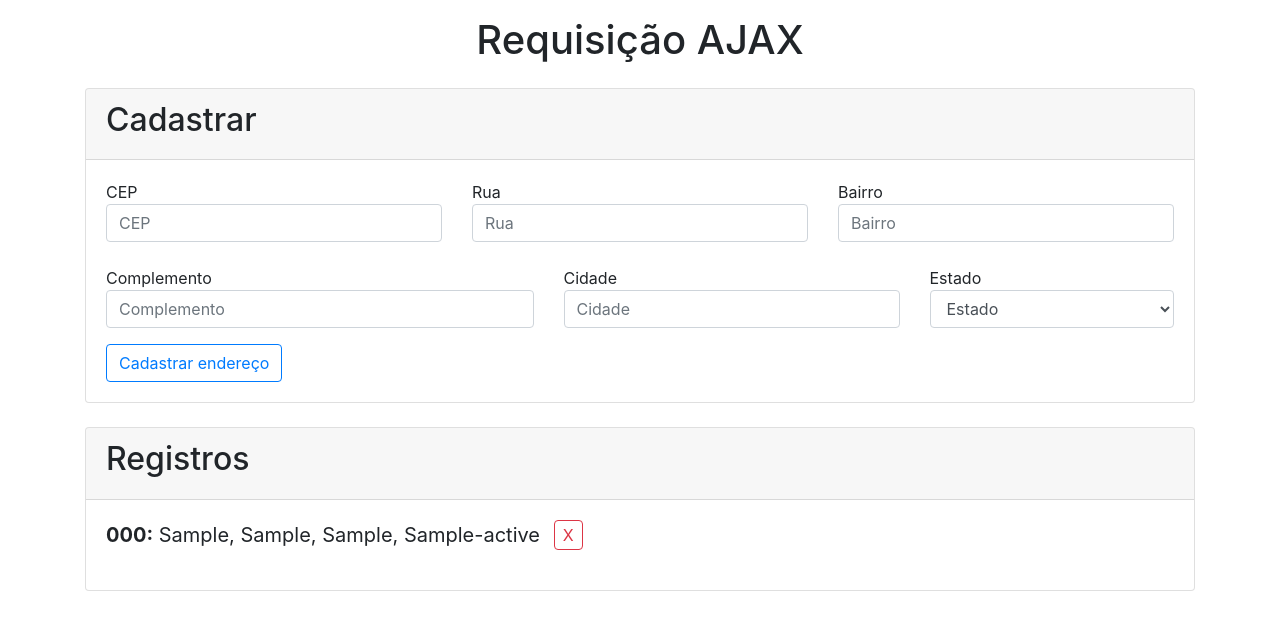
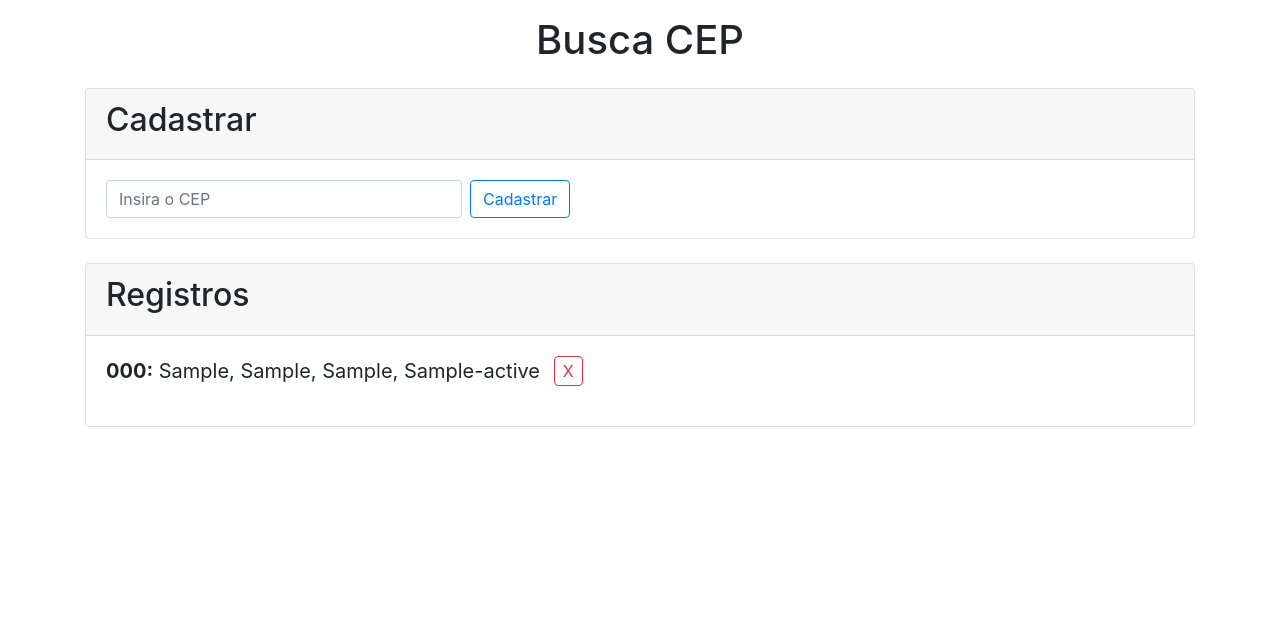
Before and after one commit to adrian1715/busca-cep, a PHP site: page / in a window 1280 px wide. Shown: the top 622 px of the page. Run offline with PHP 8.4, Linux system fonts and the light colour scheme; tables that the repository leaves empty or names only in its code hold one stand-in row (values such as "Sample post"); a stand-in replaces the project's code that opens the database connection.

Commit message:
php version redone

```diff
--- a/Versao PHP e MySQL/index.php
+++ b/Versao PHP e MySQL/index.php
@@ -3,53 +3,10 @@
 require_once 'config.php';
 session_start();
 
-// REGISTRAR CEP
-if (isset($_POST['cep'])) {
-  $cep = $_POST['cep'];
-  $rua = $_POST['rua'];
-  $bairro = $_POST['bairro'];
-  $complemento = $_POST['complemento'];
-  $cidade = $_POST['cidade'];
-  $estado = $_POST['estados'];
+$stmt = $pdo->prepare("SELECT * FROM enderecos");
+$stmt->execute();
 
-  $query = "SELECT * FROM enderecos WHERE cep = :cep";
-  $stmt = $pdo->prepare($query);
-  $stmt->execute([':cep' => $cep]);
-
-  if (preg_match('/^[0-9]{5}-?[0-9]{3}$/', $cep) && $stmt->rowCount() == 0) {
-    $stmt = $pdo->prepare('INSERT INTO enderecos (cep, rua, bairro, complemento, cidade, estado) VALUES (:cep, :rua, :bairro, :complemento, :cidade, :estado)');
-    $stmt->bindParam(':cep', $cep);
-    $stmt->bindParam(':rua', $rua);
-    $stmt->bindParam(':bairro', $bairro);
-    $stmt->bindParam(':complemento', $complemento);
-    $stmt->bindParam(':cidade', $cidade);
-    $stmt->bindParam(':estado', $estado);
-    $stmt->execute();
-
-    // header("Location: index.php");
-    $_SESSION['message'] = "<div class='alert alert-success'>$cep cadastrado!</div>";
-  } else {
-    // header("Location: index.php");
-    $_SESSION['message'] = "<div class='alert alert-warning'>Dados inválidos!</div>";
-  }
-}
-
-// EXIBE CEP's REGISTRADOS
-$query = "SELECT * FROM enderecos";
-$stmt = $pdo->prepare($query);
-$stmt->execute();
 $enderecos = $stmt->fetchAll();
-
-// EXCLUIR REGISTRO
-$target = @$_POST['id'];
-if (isset($target)) {
-  $stmt = $pdo->prepare('DELETE FROM enderecos WHERE cep = :target');
-  $stmt->bindParam(':target', $target);
-  $stmt->execute();
-
-  // $_SESSION['message'] = "<div class='alert alert-danger'>$target excluído!</div>";
-  header("Location: index.php");
-}
 
 ?>
 
@@ -64,83 +21,22 @@ if (isset($target)) {
   <meta name="viewport" content="width=device-width, initial-scale=1.0" />
   <link rel="stylesheet" href="https://cdn.jsdelivr.net/npm/bootstrap@4.6.2/dist/css/bootstrap.min.css" integrity="sha384-xOolHFLEh07PJGoPkLv1IbcEPTNtaed2xpHsD9ESMhqIYd0nLMwNLD69Npy4HI+N" crossorigin="anonymous" />
 
-  <title>Requisição de CEP Ajax</title>
+  <title>Busca CEP</title>
 
   <style></style>
 </head>
 
 <body class="container">
 
-  <h1 class="mt-3 mb-4 text-center">Requisição AJAX</h1>
+  <h1 class="mt-3 mb-4 text-center">Busca CEP</h1>
   <div class="card mb-4 point">
     <div class="card-header">
       <h2>Cadastrar</h2>
     </div>
-    <form id="cadastro" action="" method="POST" class="card-body">
-      <div class="row justify-content-center">
-        <div class="col-4 form-group">
-          <span>CEP</span>
-          <input type="text" id="cep" name="cep" placeholder="CEP" class="form-control" required />
-        </div>
-
-        <div class="col-4 form-group">
-          <span>Rua</span>
-          <input type="text" id="rua" name="rua" placeholder="Rua" class="form-control" required />
-        </div>
-        <div class="col-4 form-group">
-          <span>Bairro</span>
-          <input type="text" id="bairro" name="bairro" placeholder="Bairro" class="form-control" required />
-        </div>
-      </div>
-
-      <div class="row mt-2">
-        <div class="col-5 form-group">
-          <span>Complemento</span>
-          <input type="text" id="complemento" name="complemento" placeholder="Complemento" class="form-control" />
-        </div>
-        <div class="col-4 form-group">
-          Cidade
-          <input type="text" id="cidade" name="cidade" placeholder="Cidade" class="form-control" required />
-        </div>
-        <div class="col-3 form-group">
-          Estado
-          <select name="estados" id="estados" class="form-control" required>
-            <option selected="selected" hidden disabled>Estado</option>
-            <option value="AC">Acre</option>
-            <option value="AL">Alagoas</option>
-            <option value="AP">Amapá</option>
-            <option value="AM">Amazonas</option>
-            <option value="BA">Bahia</option>
-            <option value="CE">Ceará</option>
-            <option value="DF">Distrito Federal</option>
-            <option value="ES">Espírito Santo</option>
-            <option value="GO">Goiás</option>
-            <option value="MA">Maranhão</option>
-            <option value="MT">Mato Grosso</option>
-            <option value="MS">Mato Grosso do Sul</option>
-            <option value="MG">Minas Gerais</option>
-            <option value="PA">Pará</option>
-            <option value="PB">Paraíba</option>
-            <option value="PR">Paraná</option>
-            <option value="PE">Pernambuco</option>
-            <option value="PI">Piauí</option>
-            <option value="RJ">Rio de Janeiro</option>
-            <option value="RN">Rio Grande do Norte</option>
-            <option value="RS">Rio Grande do Sul</option>
-            <option value="RO">Rondônia</option>
-            <option value="RR">Roraima</option>
-            <option value="SC">Santa Catarina</option>
-            <option value="SP">São Paulo</option>
-            <option value="SE">Sergipe</option>
-            <option value="TO">Tocantins</option>
-          </select>
-        </div>
-      </div>
-
-      <button type="submit" value="submit" id="btn-cadastrar" class="btn btn-outline-primary mr-2">
-        Cadastrar endereço</button><svg xmlns="http://www.w3.org/2000/svg" width="16" height="16" fill="currentColor" id="loading-icon" class="bi bi-hourglass" viewBox="0 0 16 16" style="display: none">
-        <path d="M2 1.5a.5.5 0 0 1 .5-.5h11a.5.5 0 0 1 0 1h-1v1a4.5 4.5 0 0 1-2.557 4.06c-.29.139-.443.377-.443.59v.7c0 .213.154.451.443.59A4.5 4.5 0 0 1 12.5 13v1h1a.5.5 0 0 1 0 1h-11a.5.5 0 1 1 0-1h1v-1a4.5 4.5 0 0 1 2.557-4.06c.29-.139.443-.377.443-.59v-.7c0-.213-.154-.451-.443-.59A4.5 4.5 0 0 1 3.5 3V2h-1a.5.5 0 0 1-.5-.5zm2.5.5v1a3.5 3.5 0 0 0 1.989 3.158c.533.256 1.011.791 1.011 1.491v.702c0 .7-.478 1.235-1.011 1.491A3.5 3.5 0 0 0 4.5 13v1h7v-1a3.5 3.5 0 0 0-1.989-3.158C8.978 9.586 8.5 9.052 8.5 8.351v-.702c0-.7.478-1.235 1.011-1.491A3.5 3.5 0 0 0 11.5 3V2h-7z" />
-      </svg>
+    <form id="cadastro" action="adicionar-cep.php" method="POST" class="card-body d-flex">
+      <input type="text" class="form-control col-4" name="cep" placeholder="Insira o CEP">
+      <button type="submit" value="submit" id="btn-cadastrar" class="btn btn-outline-primary ml-2">
+        Cadastrar</button>
     </form>
   </div>
 
@@ -166,7 +62,7 @@ if (isset($target)) {
                 } else {
                   echo "<b>{$end['cep']}:</b> {$end['rua']}, {$end['bairro']}, {$end['cidade']}-{$end['estado']}";
                 } ?>
-                <form action="" method="POST" class="d-inline-block m-0">
+                <form action="excluir-cep.php" method="POST" class="d-inline-block m-0">
                   <?php
                   echo "<input type='hidden' name='id' value='{$end['cep']}'>";
                   echo "<button type='submit' class='btn btn-outline-danger ml-2 mb-1' style='padding: 2px 8px'>X</button>";
```
Also changed, not shown: Versao PHP e MySQL/adicionar-cep.php (added, +38 -0 lines), Versao PHP e MySQL/cep.php (deleted, +0 -26 lines), Versao PHP e MySQL/excluir-cep.php (added, +15 -0 lines).
